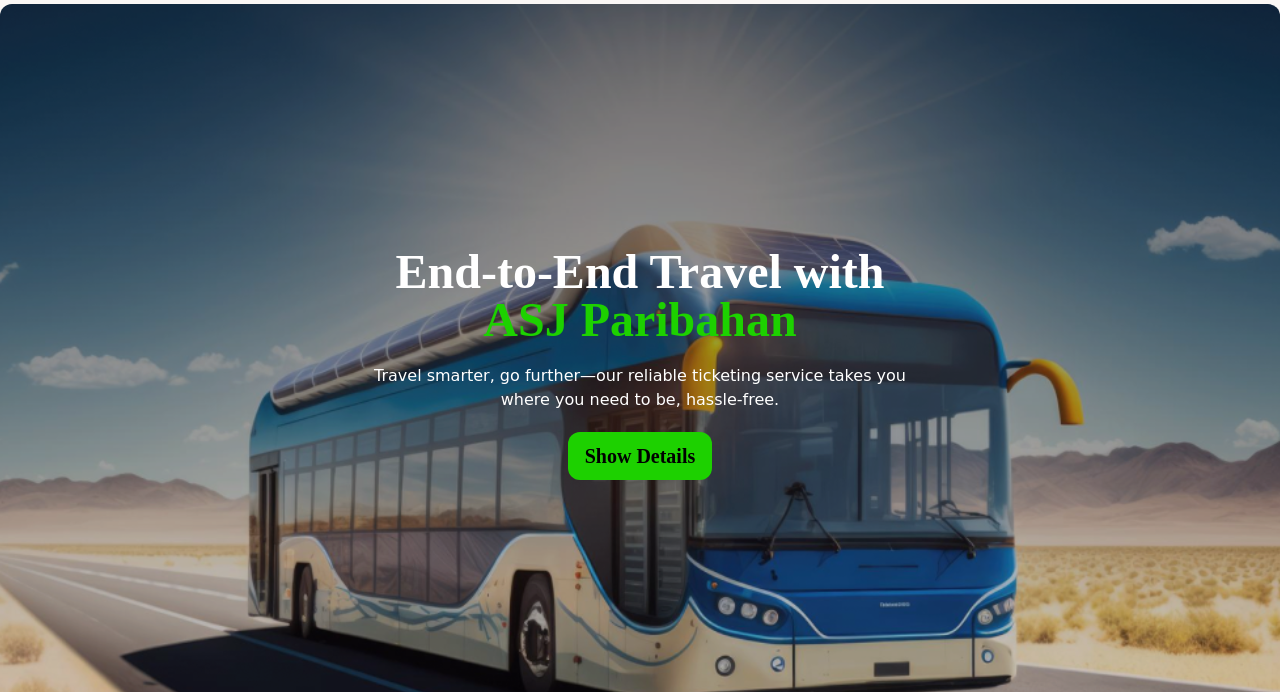
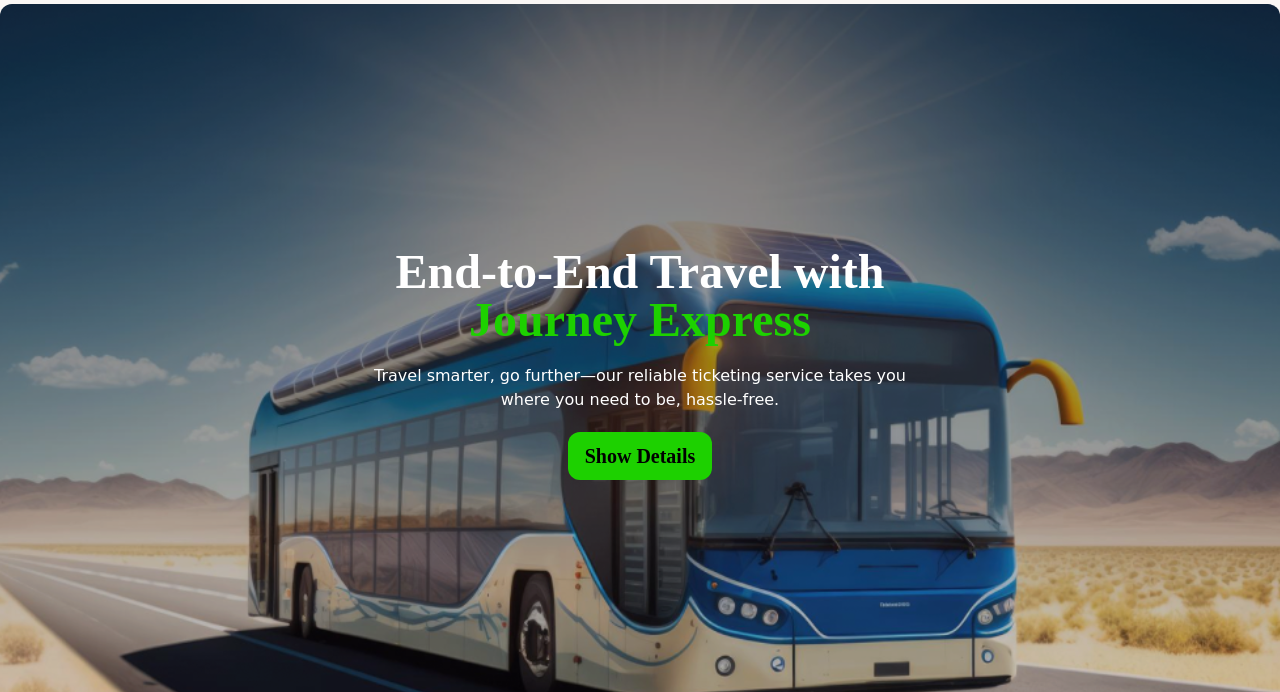
Before and after one commit to abusaiyedjoy/Bus-Ticket-Campus-Project, a plain HTML site: page index.html in a window 1280 px wide. Shown: the part 108-800 px from the top of the page. Drawn offline with nearby package versions, Linux system fonts and the light colour scheme.

Commit message:
Finish the project

```diff
--- a/index.html
+++ b/index.html
@@ -83,7 +83,7 @@
           <div class="max-w-xl text-white">
             <h1 class="mb-5 text-5xl font-bold roboto">
               End-to-End Travel with <br />
-              <span class="text-[#1DD100]">ASJ Paribahan</span>
+              <span class="text-[#1DD100]">Journey Express</span>
             </h1>
             <p class="mb-5 sofia">
               Travel smarter, go further—our reliable ticketing service takes you where you need to be, hassle-free.
```
Also changed, not shown: Contact.html (+1 -1 lines), Login.html (+2 -1 lines), Register.html (+2 -1 lines), ticket.html (+1 -1 lines).
